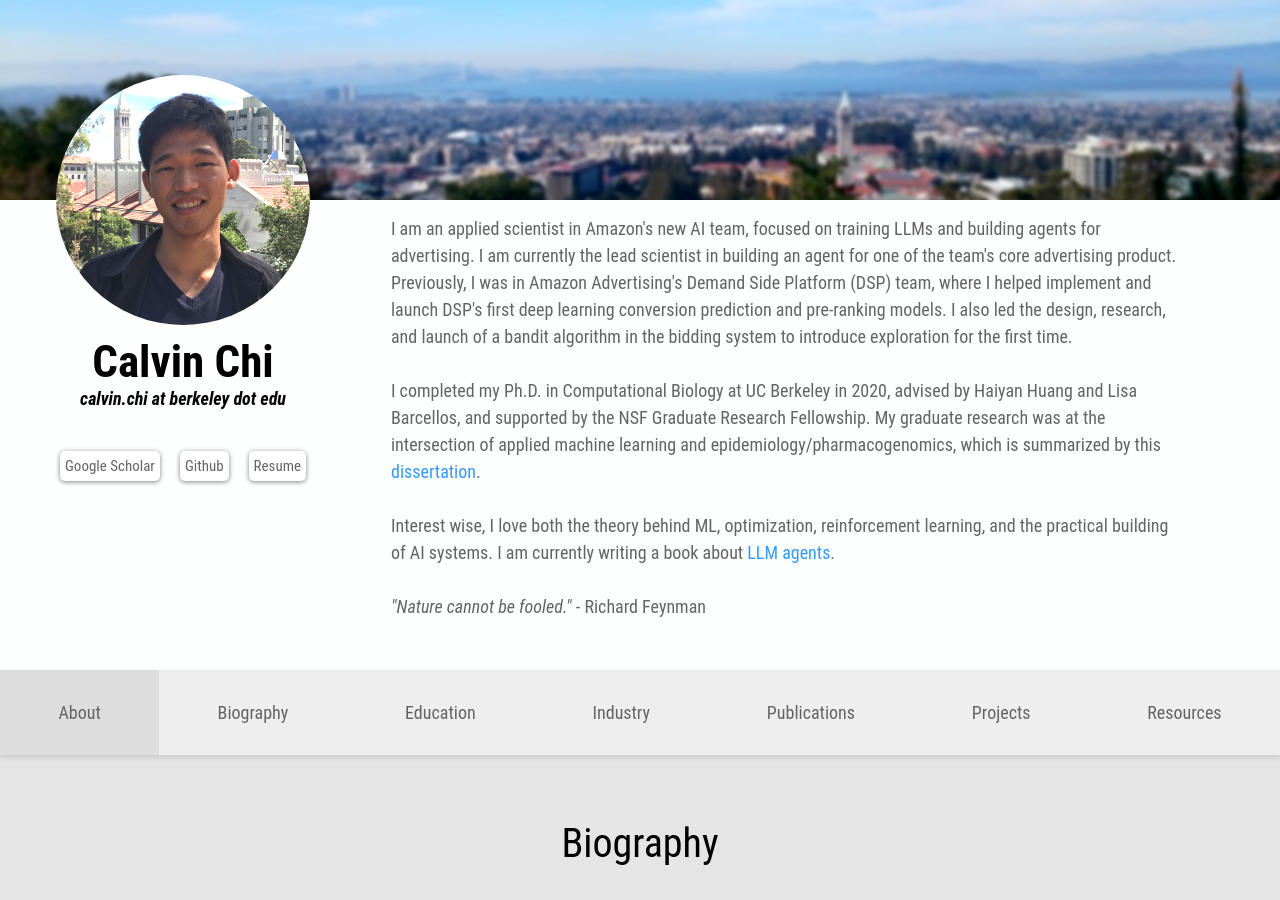
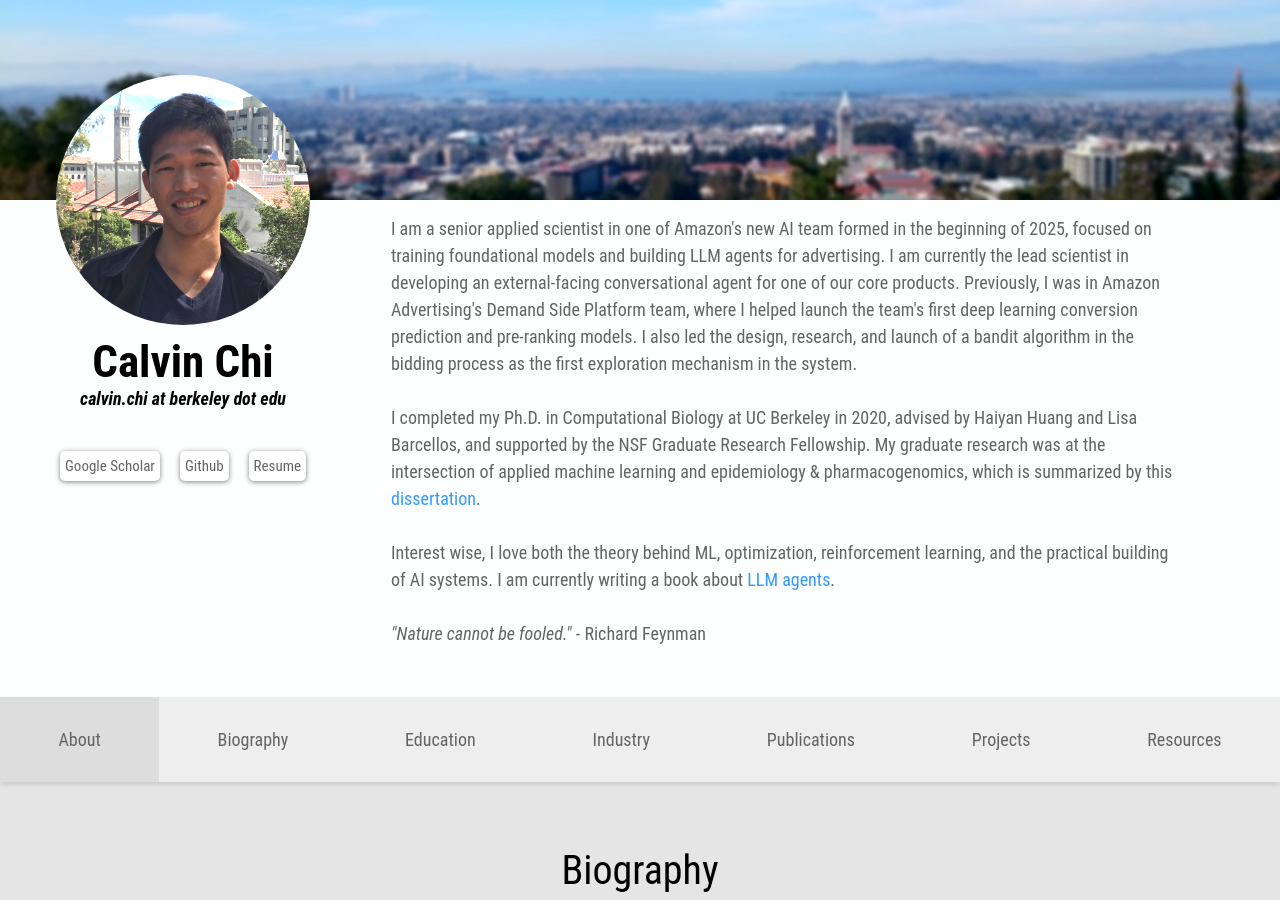
Before and after one commit to CalvinTChi/CalvinTChi.github.io, a Jekyll site: the page index.html, which Jekyll copies as it is, in a window 1280 px wide and 900 px high. Built offline with Jekyll 4.4.1, drawn with Linux system fonts in a browser that asks for light colours; nearby versions of some CDN libraries.

Commit message:
update introduction

```diff
--- a/index.html
+++ b/index.html
@@ -86,10 +86,10 @@
 				</div>
 			</div>
 			<div id = "about-text">
-				<p> I am an applied scientist in Amazon's new AI team, focused on training LLMs and building agents for advertising. I am currently the lead scientist in building an agent for one of the team's core advertising product. Previously, I was in Amazon Advertising's Demand Side Platform (DSP) team, where I helped implement and launch DSP's first deep learning conversion prediction and pre-ranking models. I also led the design, research, and launch of a bandit algorithm in the bidding system to introduce exploration for the first time.
+				<p> I am a senior applied scientist in one of Amazon's new AI team formed in the beginning of 2025, focused on training foundational models and building LLM agents for advertising. I am currently the lead scientist in developing an external-facing conversational agent for one of our core products. Previously, I was in Amazon Advertising's Demand Side Platform team, where I helped launch the team's first deep learning conversion prediction and pre-ranking models. I also led the design, research, and launch of a bandit algorithm in the bidding process as the first exploration mechanism in the system.
 				<br>
 
-				<br> I completed my Ph.D. in Computational Biology at UC Berkeley in 2020, advised by Haiyan Huang and Lisa Barcellos, and supported by the NSF Graduate Research Fellowship. My graduate research was at the intersection of applied machine learning and epidemiology/pharmacogenomics, which is summarized by this <a target="_blank" style="color:#3399ff" href="http://calvintchi.github.io/pdf/dissertation.pdf">dissertation</a>.
+				<br> I completed my Ph.D. in Computational Biology at UC Berkeley in 2020, advised by Haiyan Huang and Lisa Barcellos, and supported by the NSF Graduate Research Fellowship. My graduate research was at the intersection of applied machine learning and epidemiology & pharmacogenomics, which is summarized by this <a target="_blank" style="color:#3399ff" href="http://calvintchi.github.io/pdf/dissertation.pdf">dissertation</a>.
 
 				<br>
 
```
